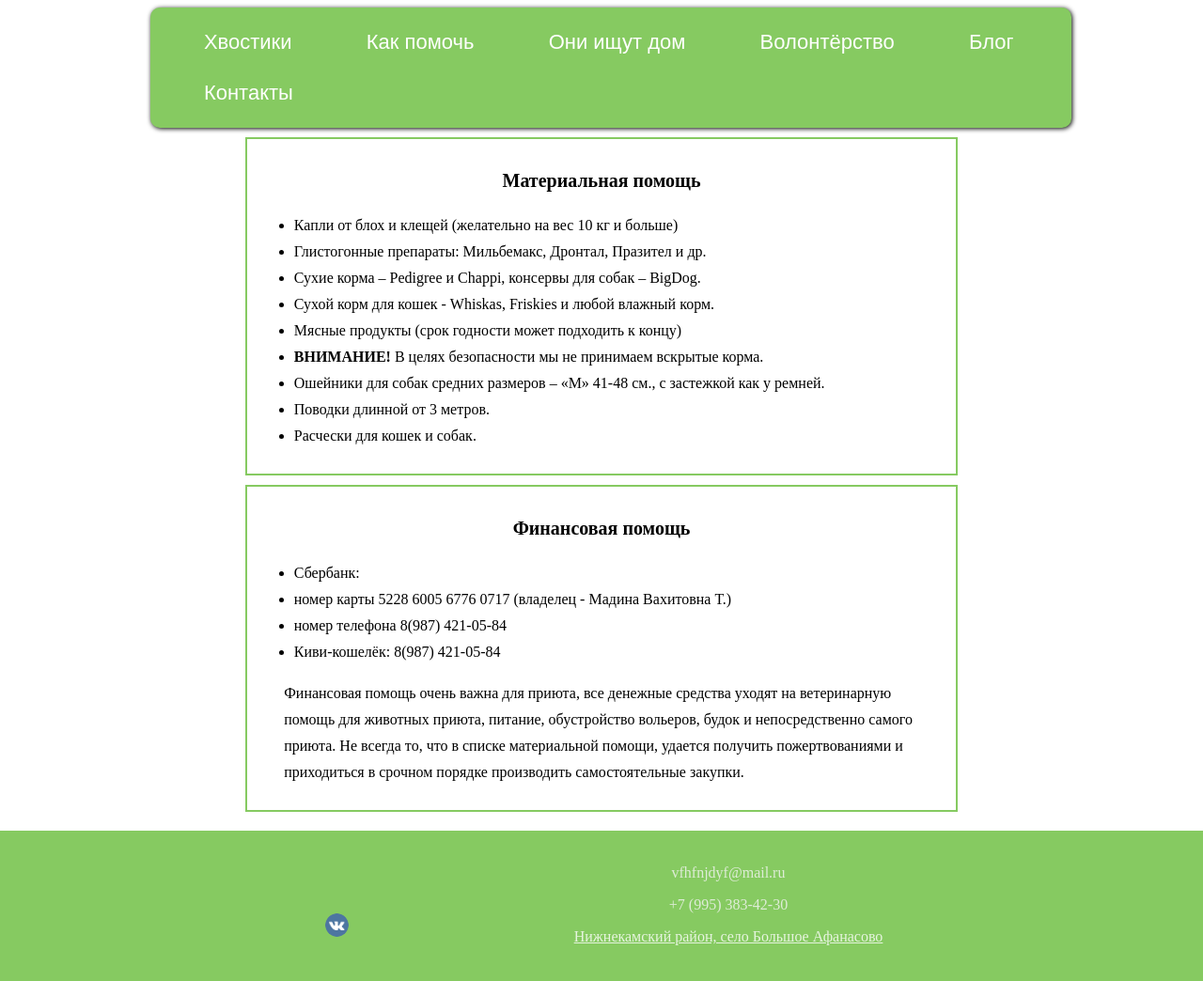
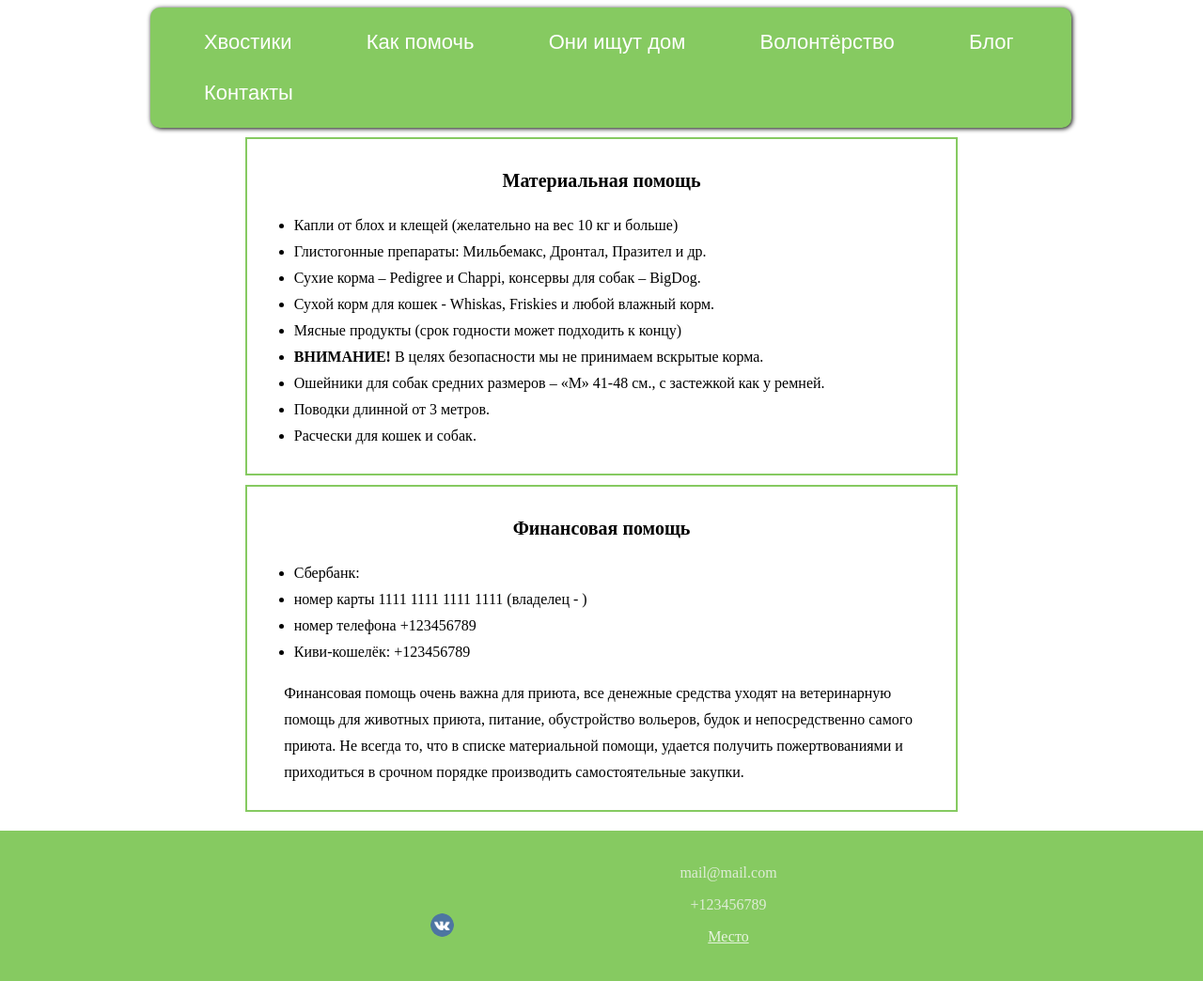
Before and after one commit to blussh/shelter, a plain HTML site: page htmlpages/howtohelp.html in a window 1280 px wide. Shown: the whole page at 94% size. Drawn offline with Linux system fonts and the light colour scheme; files that its build step writes are made by us from their sources.

Commit message:
Update howtohelp.html

```diff
--- a/htmlpages/howtohelp.html
+++ b/htmlpages/howtohelp.html
@@ -5,7 +5,7 @@
 	<title>Как помочь приюту?</title>
 	<meta charset = "UTF-8">
 	<meta name = "viewport" content = "width=device-width, initial-scale=1">
-	<link href = "style.css" rel = "stylesheet" type = "text/css">
+	<link href = "..\style.css" rel = "stylesheet" type = "text/css">
 </head>
 
 <body>
@@ -40,9 +40,9 @@
 
 	<ul>
  	<li>Сбербанк:</li>
- 	<li>номер карты 5228 6005 6776 0717 (владелец - Мадина Вахитовна Т.)</li>
- 	<li>номер телефона 8(987) 421-05-84</li>
- 	<li>Киви-кошелёк: 8(987) 421-05-84</li>
+ 	<li>номер карты 1111 1111 1111 1111 (владелец - )</li>
+ 	<li>номер телефона +123456789</li>
+ 	<li>Киви-кошелёк: +123456789</li>
 
 
 
@@ -54,13 +54,13 @@
 <div class = "footer">
 
 	<div class = "logoFooter" >
-	<a href = "https://vk.com/clubvolonternk" target="_blank" ><input type="image" src="..\files\vk.png" class = "logoIconsVk"  alt="Кнопка ВК"></a>
+	<a href = "" target="_blank" ><input type="image" src="..\files\vk.png" class = "logoIconsVk"  alt="Кнопка ВК"></a>
 	</div>
 
 	<div class = "infoTextFooter">
-		<p>vfhfnjdyf@mail.ru</p>
-		<p>+7 (995) 383-42-30</p>
-		<a href = "https://yandex.ru/maps/org/priyut_dlya_zhivotnykh/62691573973/?ll=51.764156%2C55.604391&z=14.22" target = "_blank" style = "color: white"><p>Нижнекамский район, село Большое Афанасово</p></a>
+		<p>mail@mail.com</p>
+		<p>+123456789</p>
+		<a href = "" target = "_blank" style = "color: white"><p>Место</p></a>
 	</div>
 </div>
 
```
